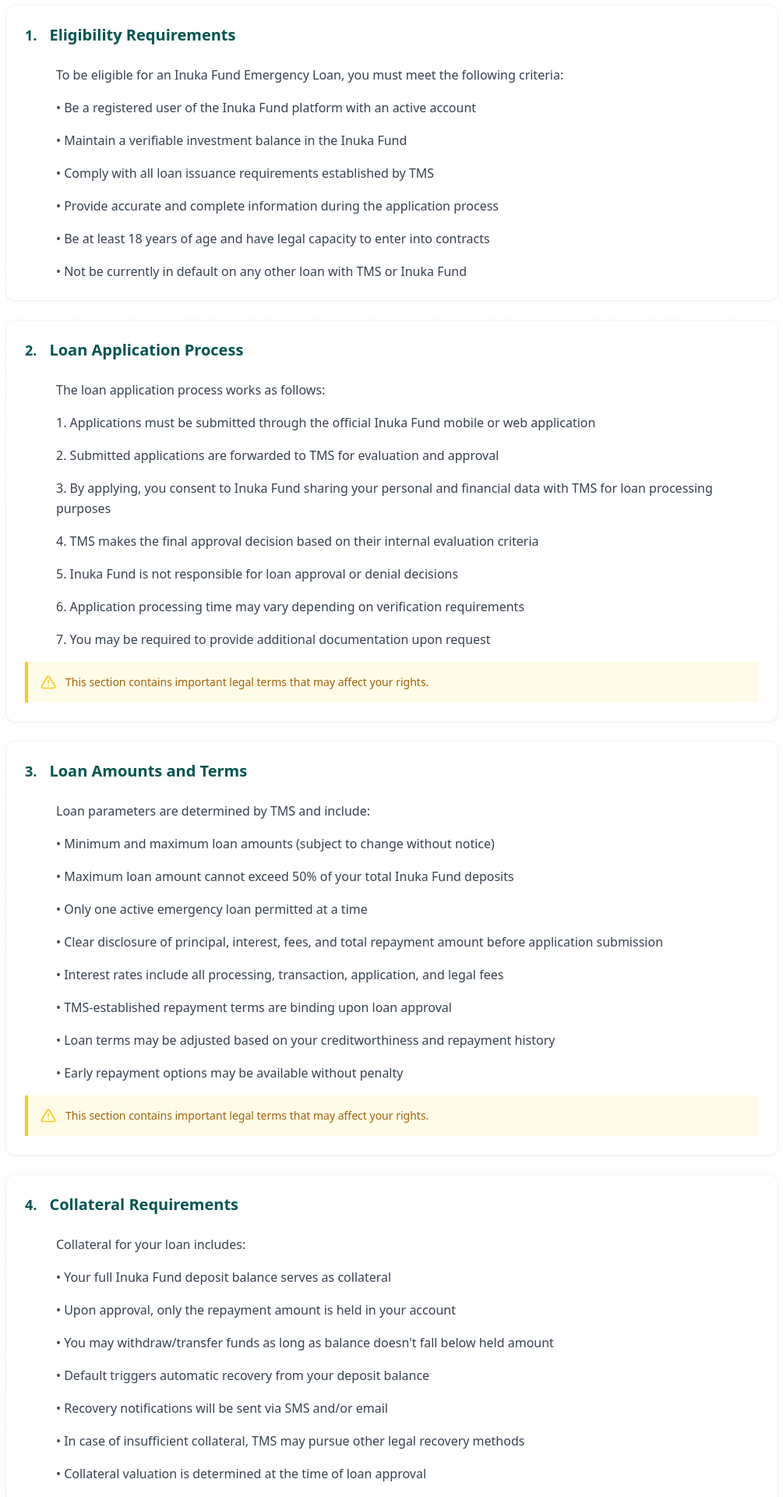
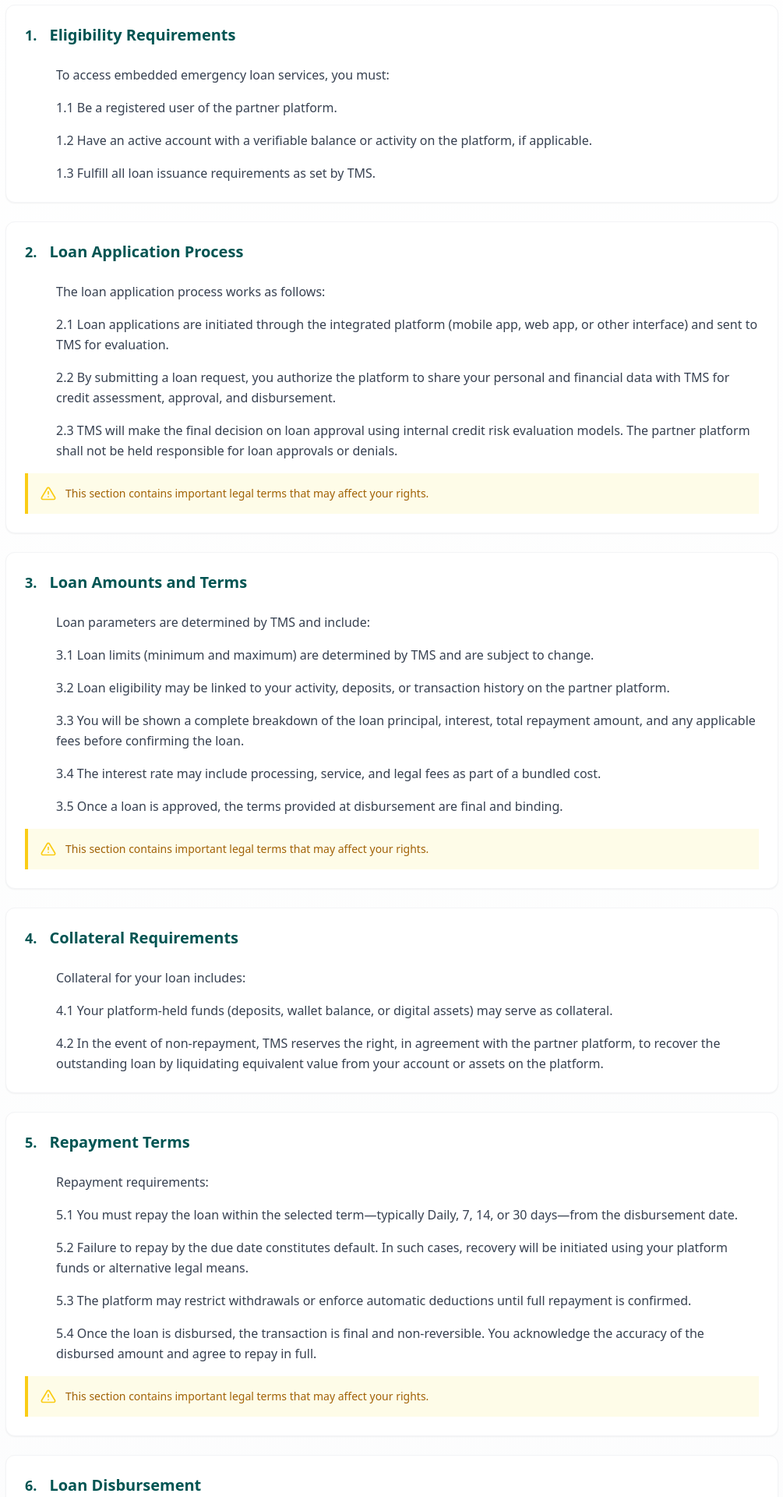
Before and after one commit to CEO-LAYSON/transcredit, a React (Vite) app: page /inuka-funds-terms-and-conditions in a window 1280 px wide. Shown: the part 840-2760 px from the top of the page at 78% size, without its empty margins (137-1142 px from the left). Built offline with nearby package versions, Linux system fonts and the light colour scheme.

Commit message:
added clause to the inuka terms

```diff
--- a/src/pages/inukaterms.tsx
+++ b/src/pages/inukaterms.tsx
@@ -238,26 +238,19 @@ const sections: TermSection[] = [
   {
     title: "Eligibility Requirements",
     content: [
-      "To be eligible for an Inuka Fund Emergency Loan, you must meet the following criteria:",
-      "• Be a registered user of the Inuka Fund platform with an active account",
-      "• Maintain a verifiable investment balance in the Inuka Fund",
-      "• Comply with all loan issuance requirements established by TMS",
-      "• Provide accurate and complete information during the application process",
-      "• Be at least 18 years of age and have legal capacity to enter into contracts",
-      "• Not be currently in default on any other loan with TMS or Inuka Fund",
+      "To access embedded emergency loan services, you must:",
+      "1.1 Be a registered user of the partner platform.",
+      "1.2 Have an active account with a verifiable balance or activity on the platform, if applicable.",
+      "1.3 Fulfill all loan issuance requirements as set by TMS.",
     ],
   },
   {
     title: "Loan Application Process",
     content: [
       "The loan application process works as follows:",
-      "1. Applications must be submitted through the official Inuka Fund mobile or web application",
-      "2. Submitted applications are forwarded to TMS for evaluation and approval",
-      "3. By applying, you consent to Inuka Fund sharing your personal and financial data with TMS for loan processing purposes",
-      "4. TMS makes the final approval decision based on their internal evaluation criteria",
-      "5. Inuka Fund is not responsible for loan approval or denial decisions",
-      "6. Application processing time may vary depending on verification requirements",
-      "7. You may be required to provide additional documentation upon request",
+      "2.1 Loan applications are initiated through the integrated platform (mobile app, web app, or other interface) and sent to TMS for evaluation.",
+      "2.2 By submitting a loan request, you authorize the platform to share your personal and financial data with TMS for credit assessment, approval, and disbursement.",
+      "2.3 TMS will make the final decision on loan approval using internal credit risk evaluation models. The partner platform shall not be held responsible for loan approvals or denials.",
     ],
     important: true,
   },
@@ -265,14 +258,11 @@ const sections: TermSection[] = [
     title: "Loan Amounts and Terms",
     content: [
       "Loan parameters are determined by TMS and include:",
-      "• Minimum and maximum loan amounts (subject to change without notice)",
-      "• Maximum loan amount cannot exceed 50% of your total Inuka Fund deposits",
-      "• Only one active emergency loan permitted at a time",
-      "• Clear disclosure of principal, interest, fees, and total repayment amount before application submission",
-      "• Interest rates include all processing, transaction, application, and legal fees",
-      "• TMS-established repayment terms are binding upon loan approval",
-      "• Loan terms may be adjusted based on your creditworthiness and repayment history",
-      "• Early repayment options may be available without penalty",
+      "3.1 Loan limits (minimum and maximum) are determined by TMS and are subject to change.",
+      "3.2 Loan eligibility may be linked to your activity, deposits, or transaction history on the partner platform.",
+      "3.3 You will be shown a complete breakdown of the loan principal, interest, total repayment amount, and any applicable fees before confirming the loan.",
+      "3.4 The interest rate may include processing, service, and legal fees as part of a bundled cost.",
+      "3.5 Once a loan is approved, the terms provided at disbursement are final and binding.",
     ],
     important: true,
   },
@@ -280,26 +270,18 @@ const sections: TermSection[] = [
     title: "Collateral Requirements",
     content: [
       "Collateral for your loan includes:",
-      "• Your full Inuka Fund deposit balance serves as collateral",
-      "• Upon approval, only the repayment amount is held in your account",
-      "• You may withdraw/transfer funds as long as balance doesn't fall below held amount",
-      "• Default triggers automatic recovery from your deposit balance",
-      "• Recovery notifications will be sent via SMS and/or email",
-      "• In case of insufficient collateral, TMS may pursue other legal recovery methods",
-      "• Collateral valuation is determined at the time of loan approval",
+      "4.1 Your platform-held funds (deposits, wallet balance, or digital assets) may serve as collateral.",
+      "4.2 In the event of non-repayment, TMS reserves the right, in agreement with the partner platform, to recover the outstanding loan by liquidating equivalent value from your account or assets on the platform.",
     ],
   },
   {
     title: "Repayment Terms",
     content: [
       "Repayment requirements:",
-      "• Full repayment required within selected period (7, 14, or 30 days)",
-      "• Default occurs if not repaid within selected period",
-      "• Inuka Fund confirms repayment status and releases held funds",
-      "• Disbursed loans are final and non-reversible",
-      "• Late payments may incur additional charges as specified by TMS",
-      "• Partial payments will be applied first to fees and interest, then to principal",
-      "• Failure to repay may result in legal action and credit reporting",
+      "5.1 You must repay the loan within the selected term—typically Daily, 7, 14, or 30 days—from the disbursement date.",
+      "5.2 Failure to repay by the due date constitutes default. In such cases, recovery will be initiated using your platform funds or alternative legal means.",
+      "5.3 The platform may restrict withdrawals or enforce automatic deductions until full repayment is confirmed.",
+      "5.4 Once the loan is disbursed, the transaction is final and non-reversible. You acknowledge the accuracy of the disbursed amount and agree to repay in full.",
     ],
     important: true,
   },
@@ -307,26 +289,19 @@ const sections: TermSection[] = [
     title: "Loan Disbursement",
     content: [
       "Disbursement process:",
-      "• Approved loans disbursed to your mobile money or bank account",
-      "• SMS confirmation sent with disbursement details",
-      "• TMS not responsible for network or system delay errors",
-      "• Disbursed amounts are final, binding, and irrevocable",
-      "• Disbursement typically occurs within 24 hours of approval",
-      "• You must verify receipt of funds immediately",
-      "• Dispute resolution for disbursement issues must be initiated within 48 hours",
+      "6.1 Approved loans will be disbursed to the mobile wallet, bank account, or digital wallet linked to your profile on the partner platform.",
+      "6.2 You will receive an SMS, email, or in-app notification with disbursement details, including due date and total payable.",
+      "6.3 TMS is not liable for delays caused by mobile networks, bank processing, or other third-party infrastructure issues.",
+      "6.4 By accepting the loan disbursement, you agree to the loan amount and repayment obligations.",
+      "6.5 Disbursed loans are final and cannot be reversed or withdrawn once processed.",
     ],
   },
   {
     title: "Fees and Charges",
     content: [
       "Financial terms:",
-      "• Interest rate includes all loan-related fees",
-      "• You authorize deduction of all disclosed charges",
-      "• Fees are non-negotiable once loan is approved",
-      "• Standard interest rate: 10% per month (subject to change)",
-      "• Late payment fee: 5% of outstanding balance",
-      "• All fees are clearly disclosed before loan acceptance",
-      "• No hidden charges - all costs are included in the repayment amount",
+      "7.1 The loan interest rate is inclusive of all fees—no hidden charges.",
+      "7.2 You agree to the deduction of these charges as part of loan servicing, either upfront or during repayment, as specified in the offer.",
     ],
     important: true,
   },
@@ -334,73 +309,49 @@ const sections: TermSection[] = [
     title: "Data Privacy and Sharing",
     content: [
       "Data handling:",
-      "• You authorize Inuka Fund to share your information with TMS",
-      "• Both parties handle data per applicable protection laws",
-      "• Data is used solely for loan processing purposes",
-      "• Your information may be shared with credit bureaus",
-      "• We implement industry-standard security measures",
-      "• You have the right to access and correct your personal data",
-      "• Data retention follows regulatory requirements",
+      "8.1 By using the embedded loan service, you authorize your platform to share relevant KYC, usage data, and financial behavior with TMS.",
+      "8.2 All personal data is handled according to applicable privacy and data protection laws.",
+      "8.3 TMS and its partner platforms are committed to securing your data and using it only for authorized purposes related to loan processing and service delivery.",
     ],
   },
   {
     title: "Loan Denial",
     content: [
       "Approval considerations:",
-      "• TMS reserves full discretion to approve or deny applications",
-      "• Inuka Fund bears no responsibility for denial outcomes",
-      "• Denial decisions are final and not subject to appeal",
-      "• Common reasons for denial include insufficient collateral, poor credit history, or incomplete information",
-      "• You may reapply after addressing the reason for denial",
-      "• No application fee is charged for denied loans",
+      "9.1 TMS may reject your loan application based on internal scoring models, platform data, or regulatory limits.",
+      "9.2 The partner platform is not responsible for denial outcomes or eligibility issues.",
     ],
   },
   {
     title: "Liability Limitations",
     content: [
       "Legal responsibilities:",
-      "• Inuka Fund facilitates the loan process only",
-      "• Not liable for disputes between you and TMS",
-      "• Not responsible for loan servicing or collection activities",
-      "• Not responsible for system outages affecting loan processing",
-      "• Maximum liability limited to fees paid for service",
-      "• No liability for indirect or consequential damages",
+      "10.1 The partner platform acts as a facilitator and does not guarantee loan approval, terms, or repayment conditions.",
+      "10.2 All contractual obligations related to the loan are between you and Transcredit Microfinance Services.",
     ],
   },
   {
     title: "Terms Modification",
     content: [
       "Changes to terms:",
-      "• Terms may be modified by Inuka Fund or TMS at any time",
-      "• Changes will be communicated through the app",
-      "• Continued use constitutes acceptance of modified terms",
-      "• Material changes will be highlighted for your review",
-      "• Current terms are always available in the app",
-      "• It's your responsibility to review updates",
+      "11.1 TMS reserves the right to amend these terms at any time.",
+      "11.2 Any changes will be posted on the platform or communicated via SMS/email. Continued use of the service implies your agreement to the updated terms.",
     ],
   },
   {
     title: "Governing Law",
     content: [
       "Legal jurisdiction:",
-      "• These terms governed by Tanzanian law",
-      "• Any disputes subject to Tanzanian courts",
-      "• Legal proceedings must be initiated in Tanzania",
-      "• English version of terms prevails over translations",
-      "• Dispute resolution begins with mandatory mediation",
-      "• Each party bears own legal costs unless ordered otherwise",
+      "These terms shall be governed by the laws of the United Republic of Tanzania, or the jurisdiction where the service is offered, if otherwise agreed.",
     ],
   },
   {
     title: "Acceptance of Terms",
     content: [
-      "Your agreement:",
-      "• Application submission constitutes full acceptance",
-      "• You confirm information accuracy",
-      "• Approved loans are legally binding and non-reversible",
-      "• You waive any right to cancel or rescind the loan",
-      "• Electronic acceptance has same force as written signature",
-      "• You acknowledge receipt of these terms before applying",
+      "By submitting your loan application through a partner platform, you:",
+      "• Confirm the accuracy of your submitted data.",
+      "• Accept the loan terms provided upon approval.",
+      "• Acknowledge that all disbursed loans are final and must be repaid in full as agreed.",
     ],
     important: true,
   },
```
